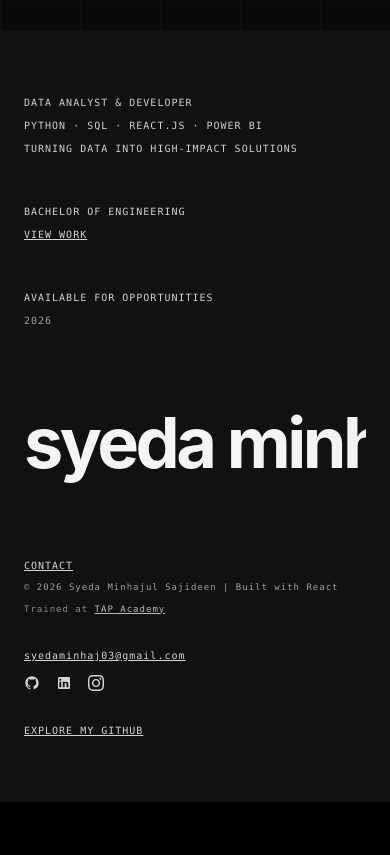
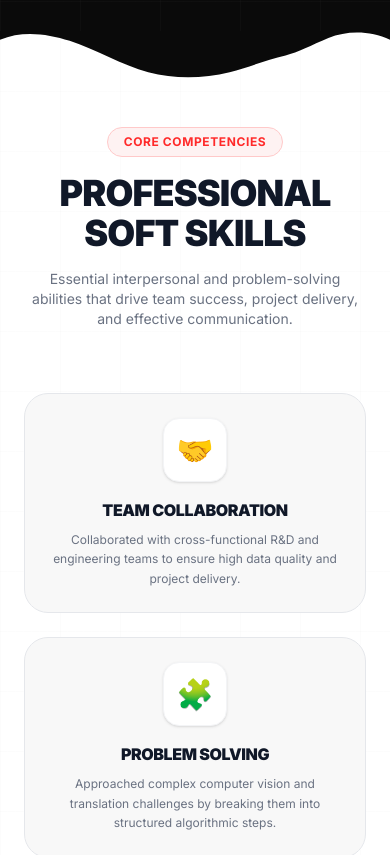
Before and after one commit to syminhaj/syeda-minhajul-sajideen-portfolio, a React (Vite) app: page / in a window 390 px wide. Shown: the part 6360-7215 px from the top of the page. Before the commit the page ends 7162 px from the top, so only its background shows below. Built offline with nearby package versions, Linux system fonts and the light colour scheme; no server answers.

Commit message:
Create SoftSkills component with light theme contrast and render in App

```diff
--- a/src/App.jsx
+++ b/src/App.jsx
@@ -7,6 +7,7 @@ import TechnicalSkills from './components/TechnicalSkills'
 import Projects from './components/Projects'
 import Internships from './components/Internships'
 import Leadership from './components/Leadership'
+import SoftSkills from './components/SoftSkills'
 import Footer from './components/Footer'
 
 export default function App() {
@@ -26,6 +27,7 @@ export default function App() {
         <Projects />
         <Internships />
         <Leadership />
+        <SoftSkills />
       </main>
       <Footer />
     </div>
--- /dev/null
+++ b/src/components/SoftSkills.jsx
@@ -0,0 +1,72 @@
+import { softSkillsList } from '../data/portfolioData'
+
+function SoftSkillCard({ skill, index }) {
+  return (
+    <div
+      data-aos="fade-up"
+      data-aos-delay={index * 100}
+      className="group bg-[#f8f8f8] border border-gray-200 rounded-3xl p-6 min-h-[220px] text-center flex flex-col items-center justify-between transition-all duration-300 hover:scale-[1.03] hover:shadow-[0_10px_30px_rgba(255,42,42,0.12)] hover:border-red-200 cursor-default"
+    >
+      <div className="flex flex-col items-center">
+        {/* Emoji Icon in rounded square that tints red and scales on hover */}
+        <div className="w-16 h-16 rounded-2xl bg-white border border-gray-100 flex items-center justify-center text-3xl shadow-sm mb-4 transition-all duration-300 group-hover:scale-110 group-hover:bg-red-50 group-hover:border-red-200">
+          <span role="img" aria-label={skill.name}>
+            {skill.icon}
+          </span>
+        </div>
+
+        {/* Skill Name */}
+        <h3 className="text-base font-black text-gray-900 uppercase tracking-tight mb-2">
+          {skill.name}
+        </h3>
+
+        {/* Skill Description */}
+        <p className="text-gray-500 text-xs md:text-sm leading-relaxed">
+          {skill.desc}
+        </p>
+      </div>
+    </div>
+  )
+}
+
+export default function SoftSkills() {
+  return (
+    <section className="bg-white pt-24 pb-32 px-6 md:px-12 relative overflow-hidden bg-[linear-gradient(to_right,#80808006_1px,transparent_1px),linear-gradient(to_bottom,#80808006_1px,transparent_1px)] bg-[size:60px_60px]">
+      {/* Top Edge: Inverted Torn-Paper SVG Divider from #0a0a0a */}
+      <div className="absolute top-0 left-0 w-full overflow-hidden leading-none pointer-events-none -translate-y-[1px] rotate-180 z-10">
+        <svg
+          viewBox="0 0 1200 120"
+          preserveAspectRatio="none"
+          className="w-full h-12 md:h-20 fill-[#0a0a0a]"
+          aria-hidden="true"
+        >
+          <path d="M321.39,56.44c58-10.79,114.16-30.13,172-41.86,82.39-16.72,168.19-17.73,250.45-.39C823.78,31,906.67,72,985.66,92.83c70.05,18.48,146.53,26.09,214.34,3V120H0V95.8C59.71,118.08,130.83,119.62,189.5,99.8,242.79,81.82,282.88,63.6,321.39,56.44Z" />
+        </svg>
+      </div>
+
+      {/* Header */}
+      <div data-aos="fade-up" className="text-center max-w-3xl mx-auto mb-16 relative z-10">
+        <span className="inline-block px-4 py-1.5 rounded-full bg-red-50 border border-red-200 text-[#ff2a2a] text-xs font-bold uppercase tracking-wider mb-4">
+          Core Competencies
+        </span>
+        <h2 className="text-4xl md:text-5xl lg:text-6xl uppercase font-black text-gray-900 tracking-tight mb-4">
+          Professional Soft Skills
+        </h2>
+        <p className="text-gray-500 text-sm md:text-base max-w-2xl mx-auto">
+          Essential interpersonal and problem-solving abilities that drive team success, project delivery, and effective communication.
+        </p>
+      </div>
+
+      {/* Skills Grid */}
+      <div className="grid grid-cols-1 sm:grid-cols-2 lg:grid-cols-4 gap-6 max-w-7xl mx-auto relative z-10">
+        {softSkillsList.map((skill, index) => (
+          <SoftSkillCard
+            key={skill.name}
+            skill={skill}
+            index={index}
+          />
+        ))}
+      </div>
+    </section>
+  )
+}
```
